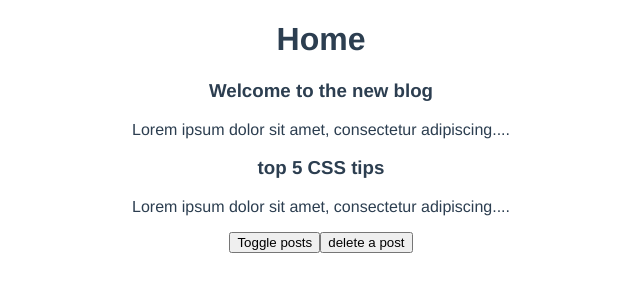
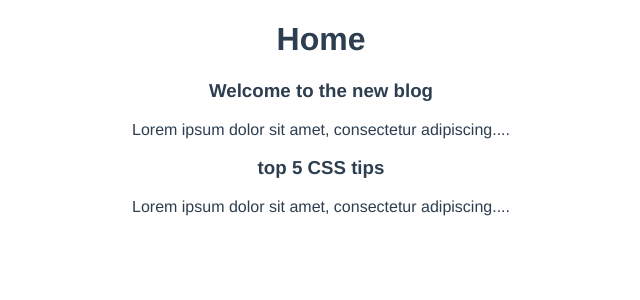
Before and after one commit to hohohovip1/Vue-basic, a Vue app: page / in a window 1280 px wide. Shown: the top 300 px of the page, without its empty margins (319-959 px from the left). Built offline with nearby package versions, Linux system fonts and the light colour scheme; data requests are answered from the project's data file.

Commit message:
fetch data

```diff
--- a/src/views/Home.vue
+++ b/src/views/Home.vue
@@ -1,9 +1,11 @@
 <template>
     <div class="home">
         <h1>Home</h1>
-        <PostList v-if="showPosts" :posts="posts" />
-        <button @click="showPosts = !showPosts">Toggle posts</button>
-        <button @click="posts.pop()">delete a post</button>
+        <div v-if="error">{{ error }}</div>
+        <div v-if="posts.length">
+            <PostList :posts="posts" />
+        </div>
+        <div v-else>Loading...</div>
     </div>
 </template>
 
@@ -26,14 +28,12 @@ export default {
                 posts.value = await data.json();
             } catch (err) {
                 error.value = err.message;
-                console.log(error.value);
             }
         };
 
         load();
 
-        const showPosts = ref(true);
-        return { posts, showPosts };
+        return { posts, error };
     },
 };
 </script>
```
